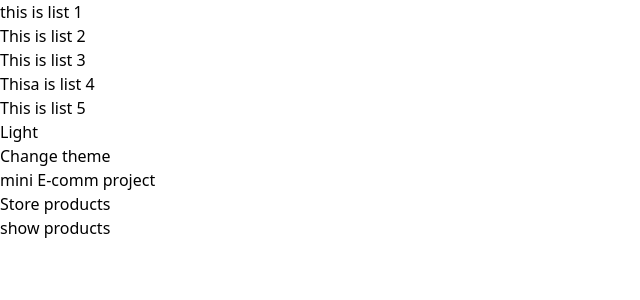
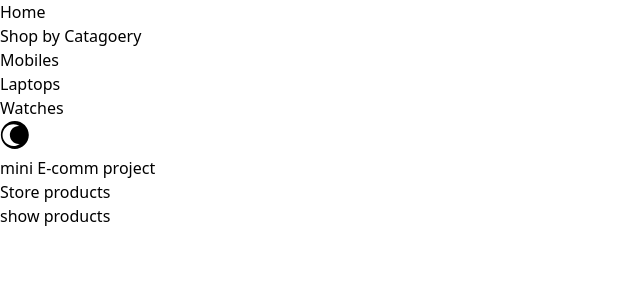
Before and after one commit to SAHIL-Sharma21/MIni-E-Comm-, a React (Vite) app: page / in a window 1280 px wide. Shown: the top 300 px of the page, without its empty margins (0-640 px from the left). Built offline with nearby package versions, Linux system fonts and the light colour scheme.

Commit message:
Bug_Fix & some  Navbar Changes

```diff
--- a/package.json
+++ b/package.json
@@ -11,7 +11,8 @@
   },
   "dependencies": {
     "react": "^18.2.0",
-    "react-dom": "^18.2.0"
+    "react-dom": "^18.2.0",
+    "react-icons": "^5.0.1"
   },
   "devDependencies": {
     "@types/react": "^18.2.56",
--- a/src/components/Navbar.tsx
+++ b/src/components/Navbar.tsx
@@ -1,5 +1,7 @@
 import React from 'react'
 import {useTheme} from '../context/ThemeContext'
+import { IoSunny } from "react-icons/io5";
+import { GiMoon } from "react-icons/gi";
 
 const Navbar: React.FC = () => {
 
@@ -7,21 +9,33 @@ const Navbar: React.FC = () => {
 
     const handleChange = (e : React.MouseEvent<HTMLElement>) => {
         console.log(e);
-        theme?.setMode("dark");
+        theme?.setMode("Dark");
     }
 
 
+    //creating navItems Arrays to render the list
+    const navItems: string[] = [
+        "Home",
+        "Shop by Catagoery",
+        "Mobiles",
+        "Laptops",
+        "Watches"
+    ]
+
     return (
         <>
-           <div className='w-full bg-slate-700 min-h-10 sm:bg-red-400 flex flex-col sm:flex-row  sm: gap-4'>
-                <h1>this is list 1</h1>
-                <h1>This is list 2</h1>
-                <h1>This is list 3</h1>
-                <h1>Thisa is list 4</h1>
-                <h1>This is list 5</h1>
-                <h1>{theme?.mode}</h1>
-                <button onClick={handleChange}>Change theme </button>
-           </div>
+        <div className='flex sm:justify-around w-full bg-slate-700 flex-col justify-center sm:flex-row sm:bg-red-400 '>
+            <div className='w-full bg-slate-700 min-h-10 sm:bg-red-400 flex flex-col  sm:flex-row  sm: gap-4'>
+                {navItems.map((item: string) => (
+                    <ul key={item.indexOf(item)} className='flex justify-evenly mx-7 my-7'>
+                        <li className='cursor-pointer font-sans  font-semibold'>{item}</li>
+                    </ul>
+                ))}
+            </div>
+            <button className='align-middle justify-center' onClick={handleChange}> {theme?.mode === "Light" ? <GiMoon size={"30px"}  className= 'my-8 mx-8 sm:mr-10'/> : <IoSunny size={"30px"}  className='my-8 mx-8 sm:mr-10'/>}  </button>
+
+        </div>
+
         </>
     )
 }
--- a/src/components/Products.tsx
+++ b/src/components/Products.tsx
@@ -66,7 +66,9 @@ let fetchData: () => void;
                         </div>
                     ))}
                     {/* <button>{data && data.map((cat: Product) => (<h2>{cat.category}</h2>))}</button> */}
-                    <button onClick={showProducts} className='bg-violet-800 text-white rounded hover:bg-violet-500 transition hover:ease-out m-6 px-6 py-2'>show products</button>
+                    {/* <button onClick={showProducts} className='bg-violet-800 text-white rounded hover:bg-violet-500 transition hover:ease-out m-6 px-6 py-2'>show products</button> */}
+                    {/* if data is present the show no button otherwise show button  */}
+                    {data ? null: <button onClick={showProducts} className='bg-violet-800 text-white rounded hover:bg-violet-500 transition hover:ease-out m-6 px-6 py-2'>show products</button>}
             </div>
         </>
     )
```
Also changed, not shown: 1 other file (tests, documents, lock files or other folders).
